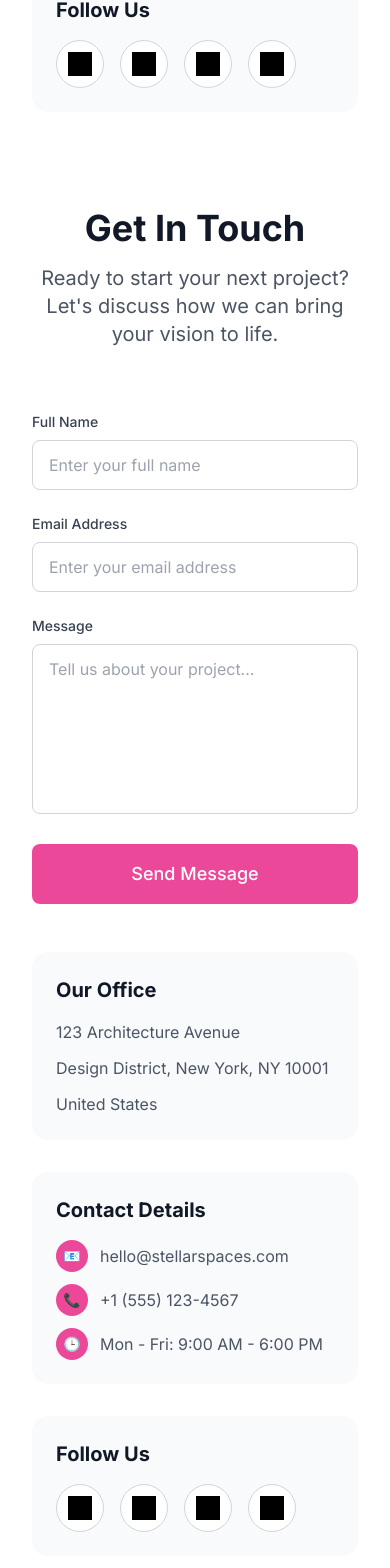
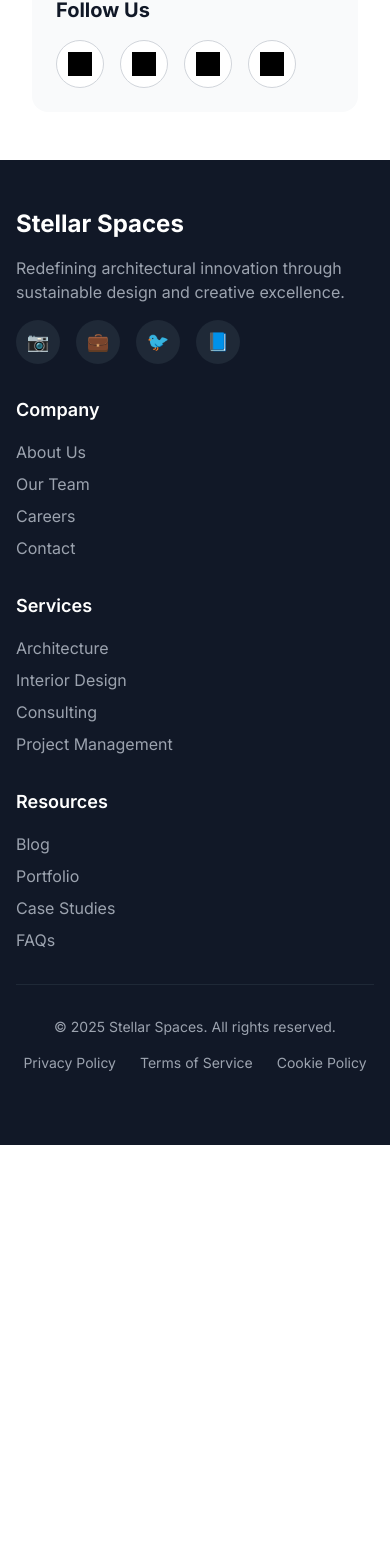
Before and after one commit to Technolity/stellar_spaces, a React (Vite) app: page / in a window 390 px wide. Shown: the part 9294-10862 px from the top of the page. After the commit the page ends 10439 px from the top, so only its background shows below. Built offline with nearby package versions, Linux system fonts and the light colour scheme; grey boxes are pictures that could not be loaded.

Commit message:
Update Footer.jsx

```diff
--- a/src/components/Footer.jsx
+++ b/src/components/Footer.jsx
@@ -1,211 +1,151 @@
-import React, { useState } from 'react'
+import React from 'react'
 import { motion } from 'framer-motion'
 
-const Contact = () => {
-  const [formData, setFormData] = useState({
-    name: '',
-    email: '',
-    message: ''
-  })
+const Footer = () => {
+  const currentYear = new Date().getFullYear()
 
-  const handleChange = (e) => {
-    setFormData({
-      ...formData,
-      [e.target.name]: e.target.value
-    })
-  }
-
-  const handleSubmit = (e) => {
-    e.preventDefault()
-    console.log('Form submitted:', formData)
-    alert('Thank you for your message! We will get back to you soon.')
-    setFormData({ name: '', email: '', message: '' })
-  }
-
-  const socialPlatforms = [
+  const socialLinks = [
     {
       name: 'Instagram',
-      icon: 'https://cdn-icons-png.flaticon.com/512/2111/2111463.png',
-      url: '#'
+      url: '#',
+      icon: '📷'
     },
     {
       name: 'LinkedIn',
-      icon: 'https://cdn-icons-png.flaticon.com/512/3536/3536505.png',
-      url: '#'
+      url: '#',
+      icon: '💼'
     },
     {
-      name: 'X (Twitter)',
-      icon: 'https://upload.wikimedia.org/wikipedia/commons/5/57/X_logo_2023_%28white%29.png',
-      url: '#'
+      name: 'Twitter',
+      url: '#',
+      icon: '🐦'
     },
     {
       name: 'Facebook',
-      icon: 'https://cdn-icons-png.flaticon.com/512/733/733547.png',
-      url: '#'
+      url: '#',
+      icon: '📘'
     }
   ]
 
+  const footerLinks = {
+    company: [
+      { name: 'About Us', href: '#about' },
+      { name: 'Our Team', href: '#' },
+      { name: 'Careers', href: '#' },
+      { name: 'Contact', href: '#contact' }
+    ],
+    services: [
+      { name: 'Architecture', href: '#projects' },
+      { name: 'Interior Design', href: '#projects' },
+      { name: 'Consulting', href: '#' },
+      { name: 'Project Management', href: '#' }
+    ],
+    resources: [
+      { name: 'Blog', href: '#' },
+      { name: 'Portfolio', href: '#projects' },
+      { name: 'Case Studies', href: '#' },
+      { name: 'FAQs', href: '#' }
+    ]
+  }
+
   return (
-    <section id="contact" className="section-padding bg-white dark:bg-gray-900">
+    <footer className="bg-gray-900 dark:bg-black text-white py-12 transition-colors duration-300">
       <div className="container-custom">
-        {/* Section Header */}
-        <motion.div
-          initial={{ opacity: 0, y: 30 }}
-          whileInView={{ opacity: 1, y: 0 }}
-          transition={{ duration: 0.6 }}
-          viewport={{ once: true }}
-          className="text-center mb-16"
+        <div className="grid grid-cols-1 md:grid-cols-2 lg:grid-cols-4 gap-8 mb-8">
+          {/* Brand Section */}
+          <div>
+            <h3 className="text-2xl font-bold mb-4 font-sans text-white">
+              Stellar Spaces
+            </h3>
+            <p className="text-gray-400 mb-4 font-sans">
+              Redefining architectural innovation through sustainable design and creative excellence.
+            </p>
+            <div className="flex space-x-4">
+              {socialLinks.map((social) => (
+                <a
+                  key={social.name}
+                  href={social.url}
+                  className="w-10 h-10 bg-gray-800 dark:bg-gray-900 rounded-full flex items-center justify-center hover:bg-pink-500 transition-colors duration-300"
+                  aria-label={social.name}
                 >
-          <h2 className="text-4xl sm:text-5xl font-bold text-gray-900 dark:text-gray-100 mb-4 font-sans">
-            Get In Touch
-          </h2>
-          <p className="text-xl text-gray-600 dark:text-gray-300 max-w-2xl mx-auto font-sans">
-            Ready to start your next project? Let's discuss how we can bring your vision to life.
-          </p>
-        </motion.div>
-
-        <div className="grid lg:grid-cols-2 gap-12 max-w-6xl mx-auto">
-          {/* Contact Form */}
-          <motion.div
-            initial={{ opacity: 0, x: -30 }}
-            whileInView={{ opacity: 1, x: 0 }}
-            transition={{ duration: 0.6 }}
-            viewport={{ once: true }}
-          >
-            <form onSubmit={handleSubmit} className="space-y-6">
-              <div>
-                <label htmlFor="name" className="block text-sm font-medium text-gray-700 dark:text-gray-300 mb-2 font-sans">
-                  Full Name
-                </label>
-                <input
-                  type="text"
-                  id="name"
-                  name="name"
-                  value={formData.name}
-                  onChange={handleChange}
-                  required
-                  className="w-full px-4 py-3 border border-gray-300 rounded-lg focus:ring-2 focus:ring-pink-500 focus:border-transparent transition-all duration-300 dark:bg-gray-800 dark:border-gray-600 dark:text-white font-sans"
-                  placeholder="Enter your full name"
-                />
-              </div>
-
-              <div>
-                <label htmlFor="email" className="block text-sm font-medium text-gray-700 dark:text-gray-300 mb-2 font-sans">
-                  Email Address
-                </label>
-                <input
-                  type="email"
-                  id="email"
-                  name="email"
-                  value={formData.email}
-                  onChange={handleChange}
-                  required
-                  className="w-full px-4 py-3 border border-gray-300 rounded-lg focus:ring-2 focus:ring-pink-500 focus:border-transparent transition-all duration-300 dark:bg-gray-800 dark:border-gray-600 dark:text-white font-sans"
-                  placeholder="Enter your email address"
-                />
-              </div>
-
-              <div>
-                <label htmlFor="message" className="block text-sm font-medium text-gray-700 dark:text-gray-300 mb-2 font-sans">
-                  Message
-                </label>
-                <textarea
-                  id="message"
-                  name="message"
-                  value={formData.message}
-                  onChange={handleChange}
-                  required
-                  rows="6"
-                  className="w-full px-4 py-3 border border-gray-300 rounded-lg focus:ring-2 focus:ring-pink-500 focus:border-transparent transition-all duration-300 resize-none dark:bg-gray-800 dark:border-gray-600 dark:text-white font-sans"
-                  placeholder="Tell us about your project..."
-                ></textarea>
-              </div>
-
-              <motion.button
-                type="submit"
-                whileHover={{ scale: 1.02 }}
-                whileTap={{ scale: 0.98 }}
-                className="w-full btn-primary text-lg py-4 font-sans"
-              >
-                Send Message
-              </motion.button>
-            </form>
-          </motion.div>
-
-          {/* Contact Information */}
-          <motion.div
-            initial={{ opacity: 0, x: 30 }}
-            whileInView={{ opacity: 1, x: 0 }}
-            transition={{ duration: 0.6 }}
-            viewport={{ once: true }}
-            className="space-y-8"
-          >
-            {/* Office Location */}
-            <div className="bg-gray-50 dark:bg-gray-800 rounded-2xl p-6">
-              <h3 className="text-xl font-bold text-gray-900 dark:text-gray-100 mb-4 font-sans">
-                Our Office
-              </h3>
-              <div className="space-y-3 text-gray-600 dark:text-gray-300 font-sans">
-                <p>123 Architecture Avenue</p>
-                <p>Design District, New York, NY 10001</p>
-                <p>United States</p>
+                  <span className="text-lg">{social.icon}</span>
+                </a>
+              ))}
             </div>
           </div>
 
-            {/* Contact Details */}
-            <div className="bg-gray-50 dark:bg-gray-800 rounded-2xl p-6">
-              <h3 className="text-xl font-bold text-gray-900 dark:text-gray-100 mb-4 font-sans">
-                Contact Details
-              </h3>
-              <div className="space-y-3">
-                <div className="flex items-center space-x-3">
-                  <div className="w-8 h-8 bg-pink-500 rounded-full flex items-center justify-center">
-                    <span className="text-white text-sm">📧</span>
+          {/* Company Links */}
+          <div>
+            <h4 className="text-lg font-semibold mb-4 font-sans text-white">Company</h4>
+            <ul className="space-y-2">
+              {footerLinks.company.map((link) => (
+                <li key={link.name}>
+                  <a
+                    href={link.href}
+                    className="text-gray-400 hover:text-pink-400 transition-colors duration-300 font-sans"
+                  >
+                    {link.name}
+                  </a>
+                </li>
+              ))}
+            </ul>
           </div>
-                  <span className="text-gray-600 dark:text-gray-300 font-sans">hello@stellarspaces.com</span>
+
+          {/* Services Links */}
+          <div>
+            <h4 className="text-lg font-semibold mb-4 font-sans text-white">Services</h4>
+            <ul className="space-y-2">
+              {footerLinks.services.map((link) => (
+                <li key={link.name}>
+                  <a
+                    href={link.href}
+                    className="text-gray-400 hover:text-pink-400 transition-colors duration-300 font-sans"
+                  >
+                    {link.name}
+                  </a>
+                </li>
+              ))}
+            </ul>
           </div>
-                <div className="flex items-center space-x-3">
-                  <div className="w-8 h-8 bg-pink-500 rounded-full flex items-center justify-center">
-                    <span className="text-white text-sm">📞</span>
+
+          {/* Resources Links */}
+          <div>
+            <h4 className="text-lg font-semibold mb-4 font-sans text-white">Resources</h4>
+            <ul className="space-y-2">
+              {footerLinks.resources.map((link) => (
+                <li key={link.name}>
+                  <a
+                    href={link.href}
+                    className="text-gray-400 hover:text-pink-400 transition-colors duration-300 font-sans"
+                  >
+                    {link.name}
+                  </a>
+                </li>
+              ))}
+            </ul>
           </div>
-                  <span className="text-gray-600 dark:text-gray-300 font-sans">+1 (555) 123-4567</span>
         </div>
-                <div className="flex items-center space-x-3">
-                  <div className="w-8 h-8 bg-pink-500 rounded-full flex items-center justify-center">
-                    <span className="text-white text-sm">🕒</span>
-                  </div>
-                  <span className="text-gray-600 dark:text-gray-300 font-sans">Mon - Fri: 9:00 AM - 6:00 PM</span>
+
+        {/* Bottom Bar */}
+        <div className="border-t border-gray-800 dark:border-gray-700 pt-8 flex flex-col md:flex-row justify-between items-center">
+          <p className="text-gray-400 text-sm font-sans mb-4 md:mb-0">
+            © {currentYear} Stellar Spaces. All rights reserved.
+          </p>
+          <div className="flex space-x-6">
+            <a href="#" className="text-gray-400 hover:text-pink-400 transition-colors duration-300 text-sm font-sans">
+              Privacy Policy
+            </a>
+            <a href="#" className="text-gray-400 hover:text-pink-400 transition-colors duration-300 text-sm font-sans">
+              Terms of Service
+            </a>
+            <a href="#" className="text-gray-400 hover:text-pink-400 transition-colors duration-300 text-sm font-sans">
+              Cookie Policy
+            </a>
           </div>
         </div>
       </div>
-
-            {/* Social Media */}
-            <div className="bg-gray-50 dark:bg-gray-800 rounded-2xl p-6">
-              <h3 className="text-xl font-bold text-gray-900 dark:text-gray-100 mb-4 font-sans">
-                Follow Us
-              </h3>
-              <div className="flex space-x-4">
-                {socialPlatforms.map((platform) => (
-                  <motion.a
-                    key={platform.name}
-                    href={platform.url}
-                    whileHover={{ scale: 1.1, y: -2 }}
-                    className="w-12 h-12 bg-white dark:bg-gray-700 border border-gray-300 dark:border-gray-600 rounded-full flex items-center justify-center text-gray-600 dark:text-gray-300 hover:bg-pink-500 hover:border-pink-500 hover:text-white transition-all duration-300 p-2"
-                  >
-                    <img
-                      src={platform.icon}
-                      alt={platform.name}
-                      className="w-6 h-6 filter brightness-0 dark:brightness-0 dark:invert"
-                    />
-                  </motion.a>
-                ))}
-              </div>
-            </div>
-          </motion.div>
-        </div>
-      </div>
-    </section>
+    </footer>
   )
 }
 
-export default Contact
+export default Footer
```
Lines whose indentation alone changed are shown as unchanged.
